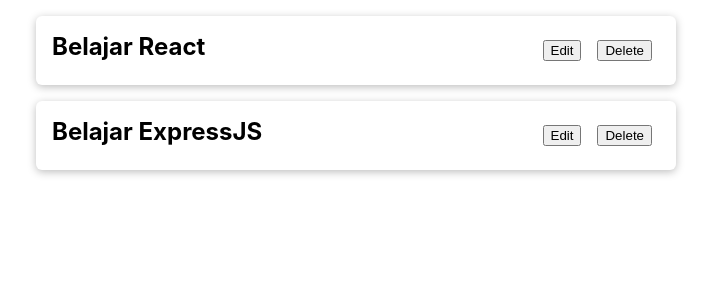
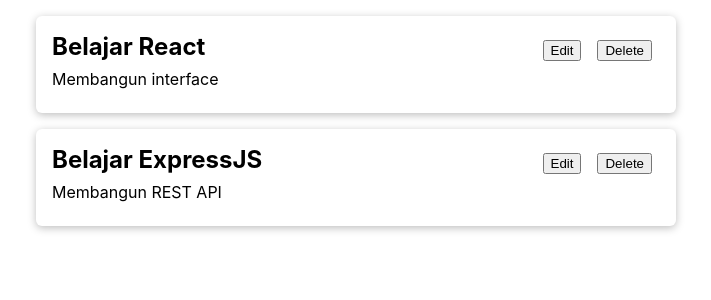
Before and after one commit to adityapryg/mern-react, a React (Create React App) app: page / in a window 1280 px wide. Shown: the top 300 px of the page, without its empty margins (284-995 px from the left). Built offline with nearby package versions, Linux system fonts and the light colour scheme.

Commit message:
[ADD] Menambahkan dummy deskripsi

```diff
--- a/src/todo/components/TodoItem.js
+++ b/src/todo/components/TodoItem.js
@@ -10,6 +10,7 @@
             <Card className="todo-item__content">
                 <div className="todo-item__info">
                     <h2>{props.title}</h2>
+                    <p>{props.description}</p>
                 </div>
                 <div className="todo-item__actions">
                     <button>Edit</button>
--- a/src/todo/components/TodoList.js
+++ b/src/todo/components/TodoList.js
@@ -19,6 +19,7 @@
                 return <TodoItem
                     key={todo.id}
                     title={todo.title}
+                    description={todo.description}
                 />
             })}
         </ul>
--- a/src/todo/pages/Todo.js
+++ b/src/todo/pages/Todo.js
@@ -4,11 +4,13 @@
 const DUMMY_TODO = [
     {
         "id": "tid1",
-        "title": "Belajar React"
+        "title": "Belajar React",
+        "description": "Membangun interface"
     },
     {
         "id": "tid2",
-        "title": "Belajar ExpressJS"
+        "title": "Belajar ExpressJS",
+        "description": "Membangun REST API"
     }
 ]
 
```
